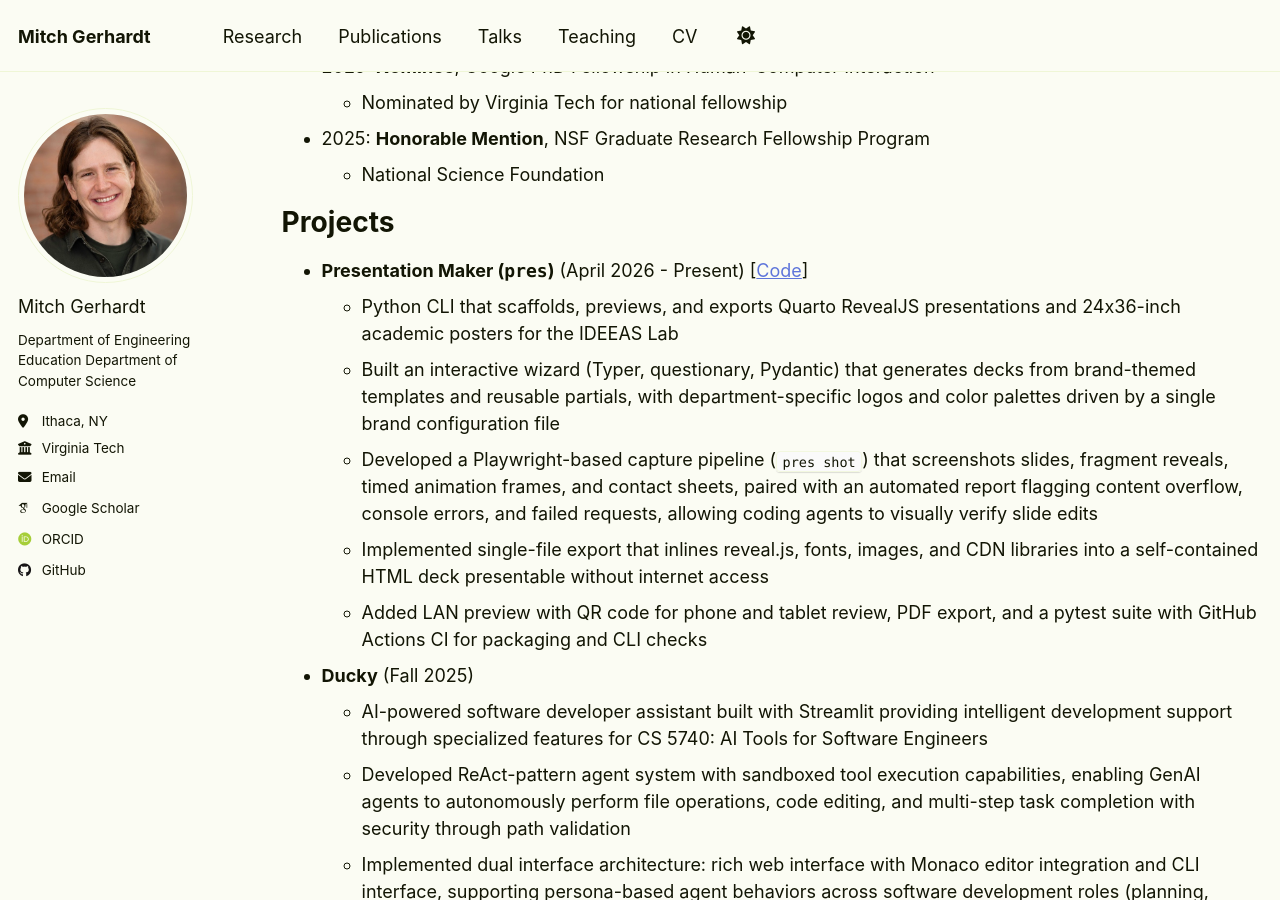
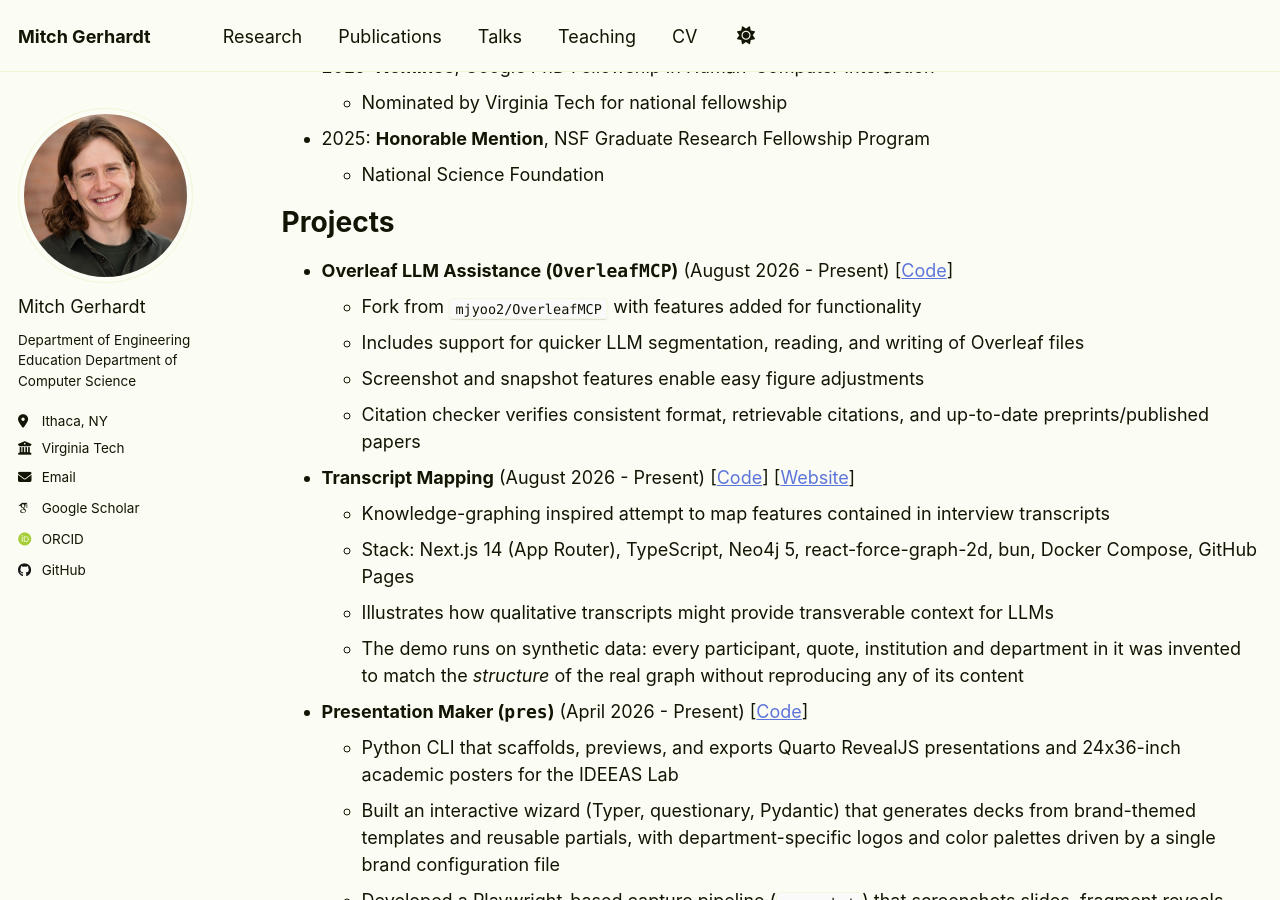
Before and after one commit to mitchg10/mitchg10.github.io, a Jekyll site: the page built from _pages/cv.md, in a window 1280 px wide and 900 px high, scrolled down 8102 px. Built offline with Jekyll 4.4.1, drawn with Linux system fonts in a browser that asks for light colours; some web fonts are replaced.

Commit message:
Adding a few recent projects

```diff
--- a/_pages/cv.md
+++ b/_pages/cv.md
@@ -222,6 +222,18 @@ Grants & Awards
 
 Projects
 ======
+* **Overleaf LLM Assistance (`OverleafMCP`)** (August 2026 - Present) [[Code](https://github.com/mitchg10/OverleafMCP)]
+  * Fork from `mjyoo2/OverleafMCP` with features added for functionality
+  * Includes support for quicker LLM segmentation, reading, and writing of Overleaf files
+  * Screenshot and snapshot features enable easy figure adjustments
+  * Citation checker verifies consistent format, retrievable citations, and up-to-date preprints/published papers
+
+* **Transcript Mapping** (August 2026 - Present) [[Code](https://github.com/mitchg10/interview-graph)] [[Website](https://mitchgerhardt.com/interview-graph/)]
+  * Knowledge-graphing inspired attempt to map features contained in interview transcripts
+  * Stack: Next.js 14 (App Router), TypeScript, Neo4j 5, react-force-graph-2d, bun, Docker Compose, GitHub Pages
+  * Illustrates how qualitative transcripts might provide transverable context for LLMs
+  * The demo runs on synthetic data: every participant, quote, institution and department in it was invented to match the *structure* of the real graph without reproducing any of its content
+
 * **Presentation Maker (`pres`)** (April 2026 - Present) [[Code](https://github.com/mitchg10/pres)]
   * Python CLI that scaffolds, previews, and exports Quarto RevealJS presentations and 24x36-inch academic posters for the IDEEAS Lab
   * Built an interactive wizard (Typer, questionary, Pydantic) that generates decks from brand-themed templates and reusable partials, with department-specific logos and color palettes driven by a single brand configuration file
```
Also changed, not shown: _pages/about.md (+2 -2 lines).
